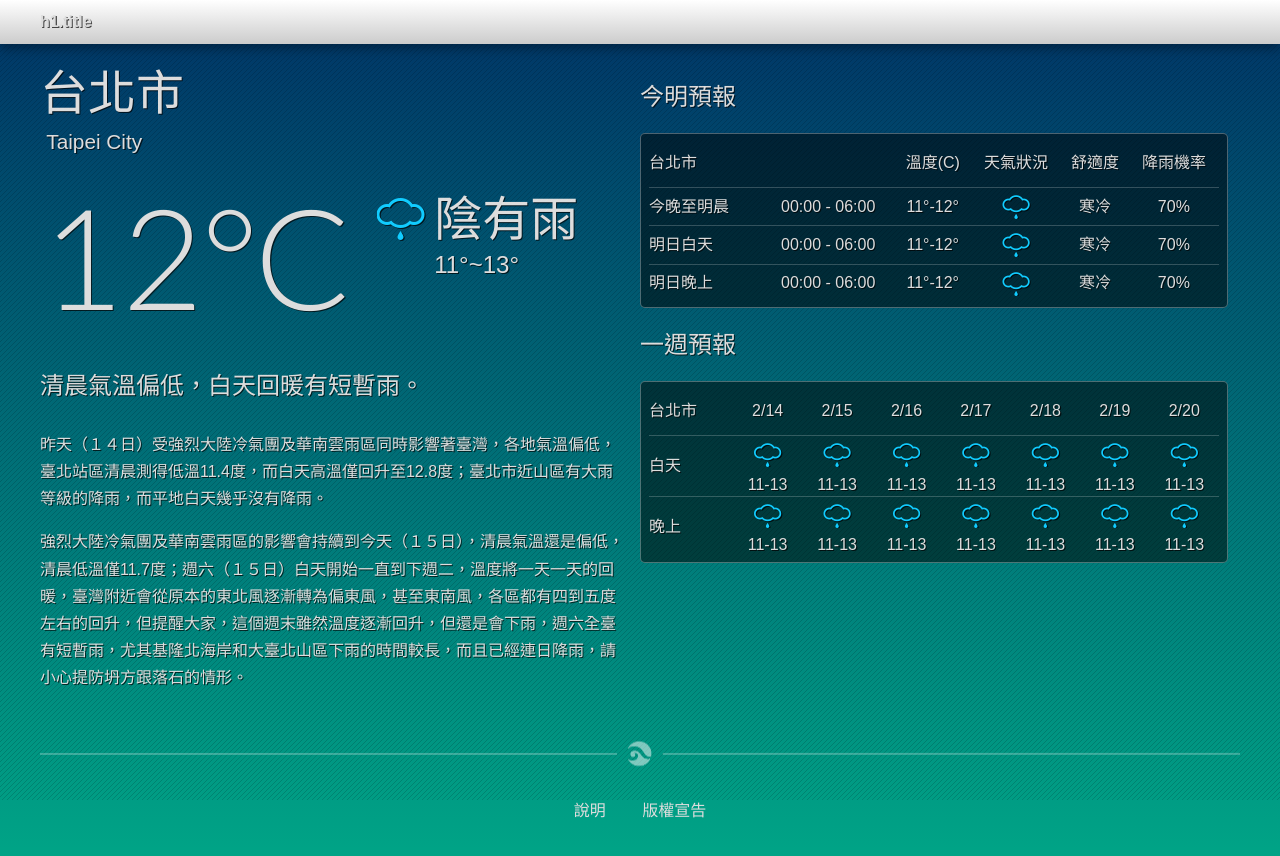
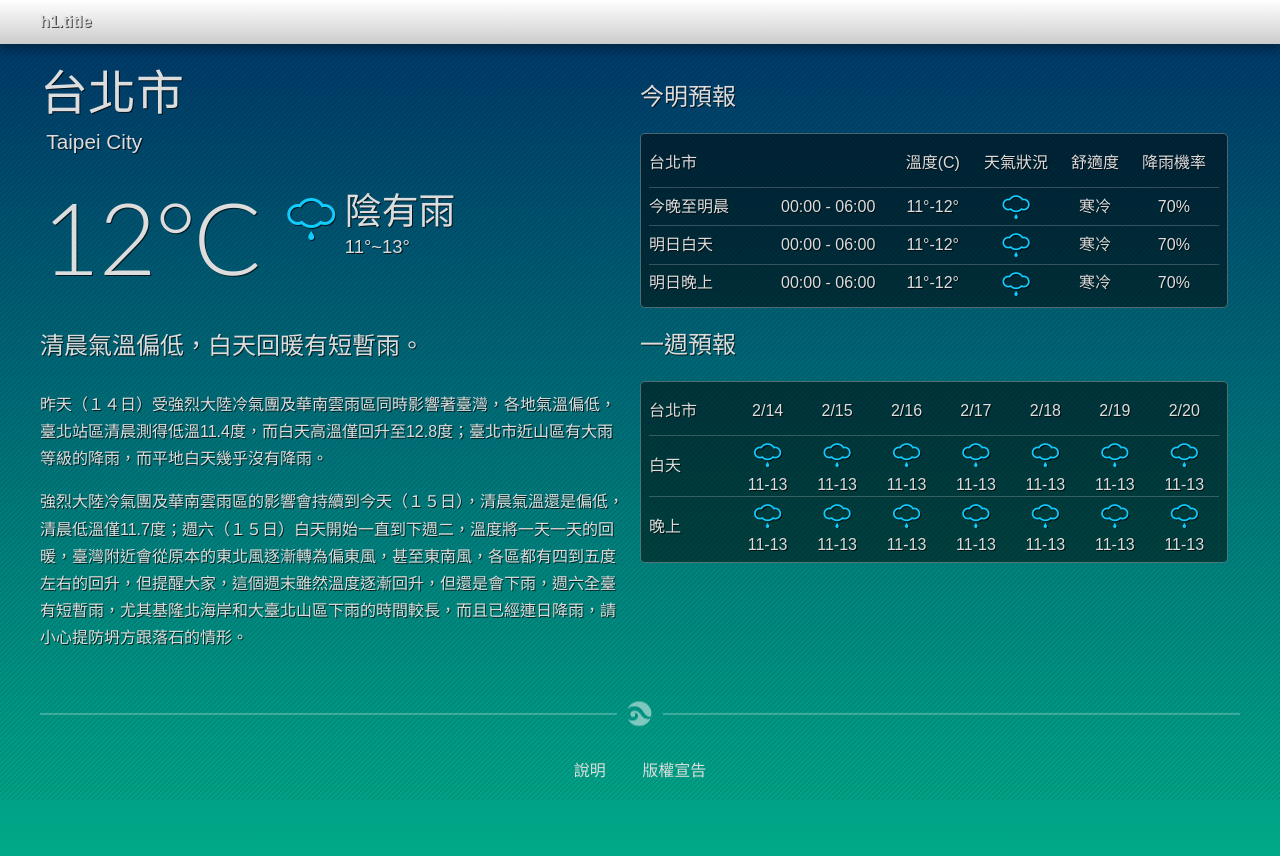
Before and after one commit to CQD/cwb, a plain HTML site: page template.html in a window 1280 px wide. Drawn offline with nearby package versions, Linux system fonts and the light colour scheme.

Commit message:
Revert "跳整目前氣象的文字大小"
This reverts commit d616e1b6f7a46f5b318739d422dd9fcb7f5c7ce4.

```diff
--- a/css/main.css
+++ b/css/main.css
@@ -101,14 +101,14 @@ h1.title{font-size:1em;}
 #current{margin:30px 0;}
 #temp{
   font-family: 'Lato', sans-serif;
-  font-size: 140px;
+  font-size: 100px;
   line-height: 1em;
   float:left;
 }
 
 #weather{float:left;}
 #weather_text {
-  font-size: 3em;
+  font-size: 2.3em;
   float:left;
 }
 #weather_text span{ display: block;}
```
